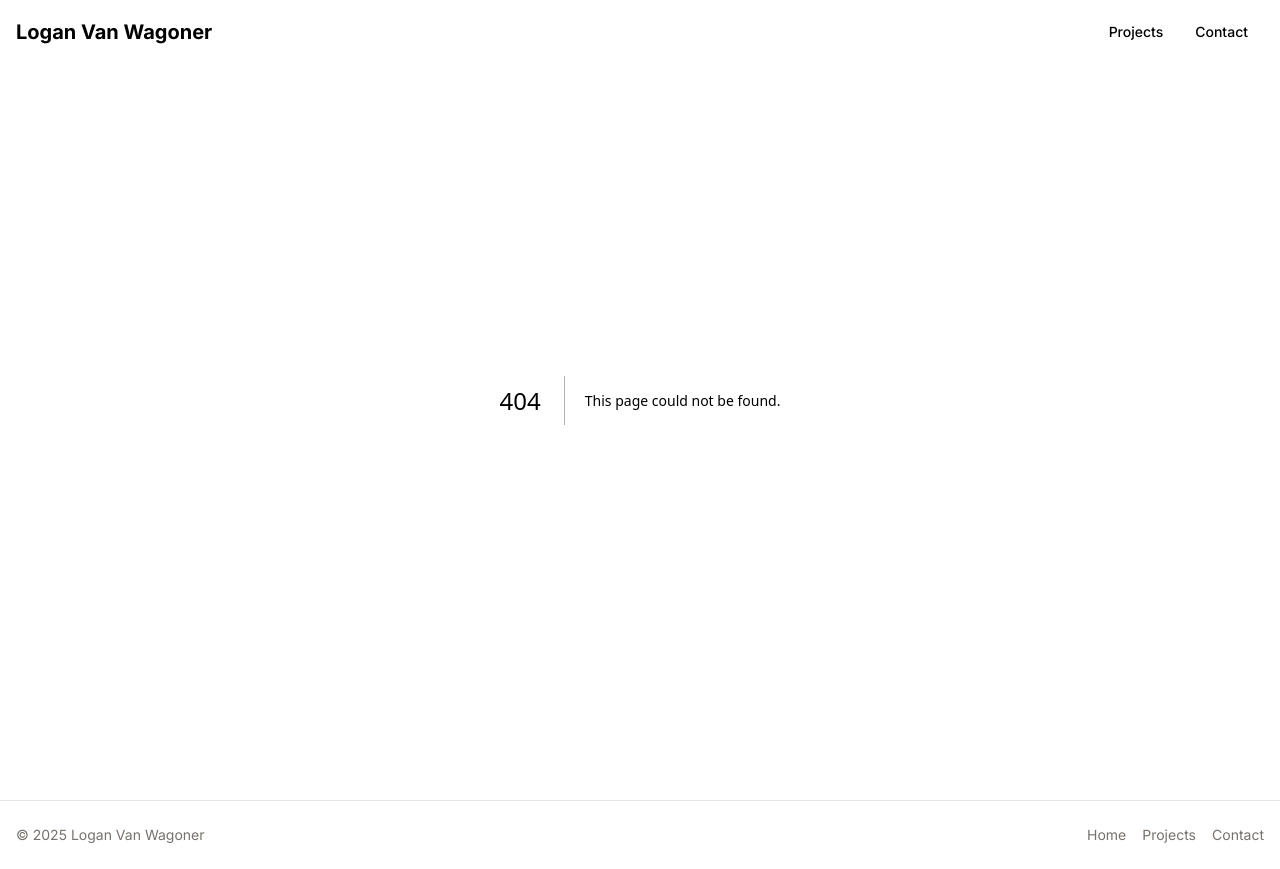
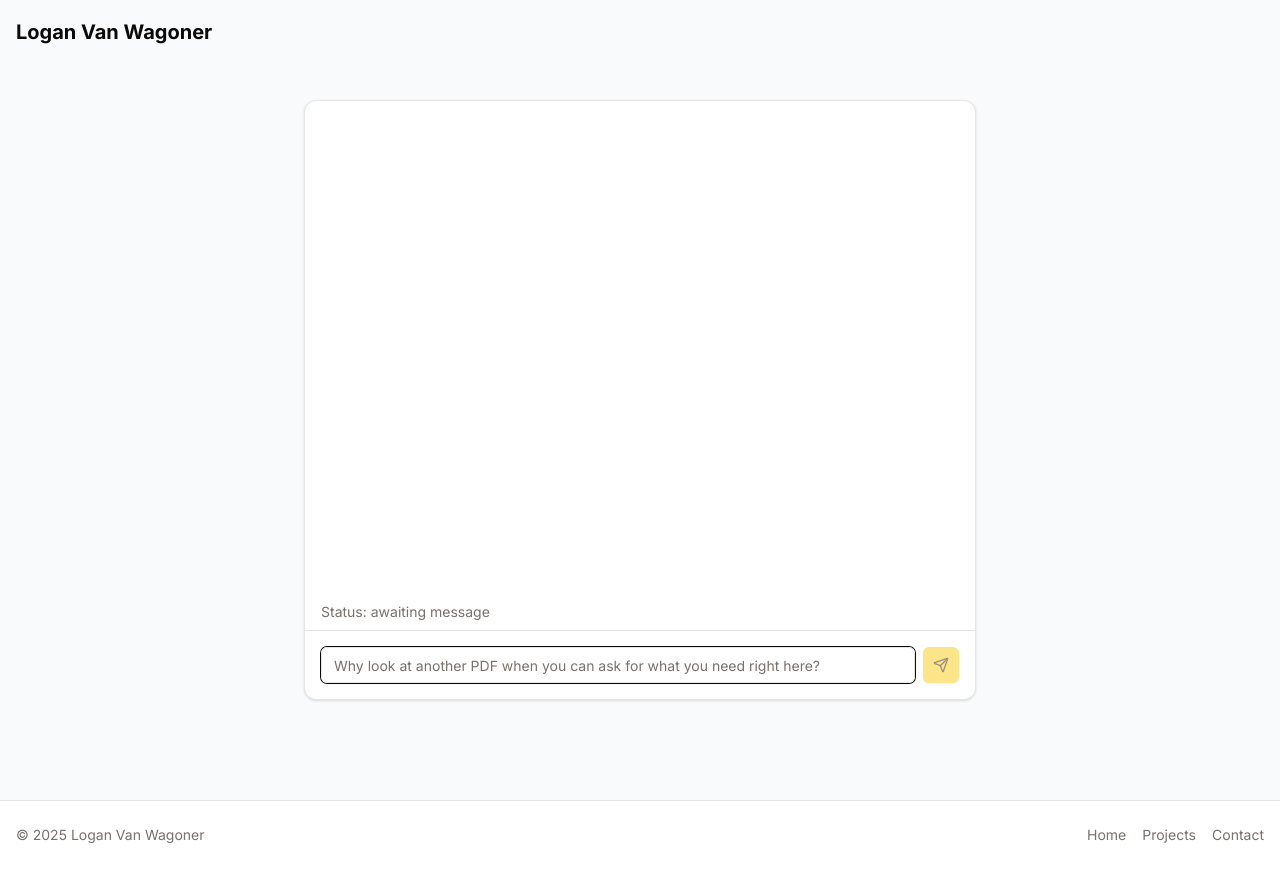
Before and after one commit to lgvw3/logan-vw, a Next.js app: page /resume in a window 1280 px wide. Before the commit this address had no page. Built offline with nearby package versions, Linux system fonts and the light colour scheme.

Commit message:
chat about me

```diff
--- /dev/null
+++ b/app/api/route.ts
@@ -0,0 +1,37 @@
+import { AssistantResponse } from 'ai';
+import OpenAI from 'openai';
+
+
+const openai = new OpenAI({
+    apiKey: process.env.OPEN_AI_KEY || '',
+});
+
+export async function POST(req: Request) {
+    const input: {
+        threadId: string | null;
+        message: string;
+    } = await req.json();
+
+    // Create a new thread if threadId is not provided
+    const threadId = input.threadId ?? (await openai.beta.threads.create({})).id;
+
+    // Add the user's message to the thread
+    const createdMessage = await openai.beta.threads.messages.create(threadId, {
+        role: 'user',
+        content: input.message,
+    });
+
+    // Use AssistantResponse to stream the response
+    return AssistantResponse(
+        { threadId, messageId: createdMessage.id },
+        async ({ forwardStream }) => {
+            const runStream = openai.beta.threads.runs.stream(threadId, {
+                assistant_id: process.env.ASSISTANT_ID ?? (() => {
+                throw new Error('ASSISTANT_ID is not set');
+                })(),
+            });
+
+            await forwardStream(runStream);
+        }
+    );
+}
--- /dev/null
+++ b/app/resume/page.tsx
@@ -0,0 +1,75 @@
+'use client'
+
+import { useAssistant } from 'ai/react'
+import { Send } from 'lucide-react'
+import { Button } from "@/components/ui/button"
+import { Input } from "@/components/ui/input"
+import { Card } from "@/components/ui/card"
+
+export default function Page() {
+    const { messages, input, handleInputChange, submitMessage, status } = useAssistant({
+        api: '/api'
+    })
+
+  const isLoading = status !== 'awaiting_message'
+
+  return (
+    <div className="min-h-screen flex items-center justify-center p-4 bg-slate-50">
+      <Card className="w-full max-w-2xl h-[600px] flex flex-col">
+        {/* Messages area */}
+        <div className="flex-1 overflow-y-auto p-4 space-y-4">
+          {messages.map(message => (
+            <div
+              key={message.id}
+              className={`flex ${message.role === 'user' ? 'justify-end' : 'justify-start'}`}
+            >
+              <div
+                className={`rounded-lg px-4 py-2 max-w-[80%] ${
+                  message.role === 'user'
+                    ? 'bg-primary text-primary-foreground'
+                    : 'bg-muted'
+                }`}
+              >
+                {message.content}
+              </div>
+            </div>
+          ))}
+          {isLoading && (
+            <div className="flex justify-start">
+              <div className="bg-muted rounded-lg px-4 py-2">
+                <div className="w-12 h-6 flex items-center justify-center space-x-1">
+                  <div className="w-1.5 h-1.5 bg-foreground/40 rounded-full animate-bounce [animation-delay:-0.3s]" />
+                  <div className="w-1.5 h-1.5 bg-foreground/40 rounded-full animate-bounce [animation-delay:-0.15s]" />
+                  <div className="w-1.5 h-1.5 bg-foreground/40 rounded-full animate-bounce" />
+                </div>
+              </div>
+            </div>
+          )}
+        </div>
+
+        {/* Status indicator */}
+        <div className="px-4 py-2 text-sm text-muted-foreground">
+          Status: {status.replace(/_/g, ' ')}
+        </div>
+
+        {/* Input area */}
+        <div className="p-4 border-t">
+          <form onSubmit={submitMessage} className="flex space-x-2">
+            <Input
+              value={input}
+              onChange={handleInputChange}
+              placeholder="Why look at another PDF when you can ask for what you need right here?"
+              className="flex-1"
+              disabled={isLoading}
+              autoFocus
+            />
+            <Button type="submit" size="icon" disabled={isLoading || !input.trim()}>
+              <Send className="h-4 w-4" />
+              <span className="sr-only">Send message</span>
+            </Button>
+          </form>
+        </div>
+      </Card>
+    </div>
+  )
+}
--- a/components/header.tsx
+++ b/components/header.tsx
@@ -28,15 +28,14 @@ export default function Header() {
             <div className="container mx-auto px-4">
                 <div className="flex h-16 items-center justify-between">
                     <Link
-                        href={pathname.startsWith('/projects') ? '/' : "#top"}
+                        href={pathname == '/' ? '#top' : '/'}
                         className="text-lg md:text-xl font-bold hover:text-primary"
                     >
                         Logan <span className="text-nowrap">Van Wagoner</span>
                     </Link>
                     <Separator orientation="vertical" className="ml-2 md:hidden" />
                     {
-                        pathname.startsWith('/projects') ? null
-                        :
+                        pathname == '/' ?
                         <nav className="flex">
                             <Button variant="ghost" asChild>
                                 <Link
@@ -49,6 +48,7 @@ export default function Header() {
                                 >Contact</Link>
                             </Button>
                         </nav>
+                        : null
                     }
                 </div>
             </div>
--- a/components/hero-section.tsx
+++ b/components/hero-section.tsx
@@ -36,9 +36,9 @@ export default function HeroSection() {
                 </p>
                 <div className="flex gap-4 justify-center">
                     <Button size="lg" asChild>
-                        <a href="/resume.pdf" target="_blank" rel="noopener noreferrer">
+                        <Link href="/resume">
                             View Resume
-                        </a>
+                        </Link>
                     </Button>
                     <Button size="lg" variant="outline" asChild>
                         <Link href="#projects">
--- a/package.json
+++ b/package.json
@@ -9,16 +9,19 @@
     "lint": "next lint"
   },
   "dependencies": {
+    "@ai-sdk/openai": "^1.0.13",
     "@radix-ui/react-label": "^2.1.1",
     "@radix-ui/react-separator": "^1.1.1",
     "@radix-ui/react-slot": "^1.1.1",
     "@radix-ui/react-tooltip": "^1.1.6",
+    "ai": "^3.2.16",
     "class-variance-authority": "^0.7.1",
     "clsx": "^2.1.1",
     "lucide-react": "^0.469.0",
     "next": "15.1.3",
     "next-themes": "^0.4.4",
     "nodemailer": "^6.9.16",
+    "openai": "^4.77.3",
     "react": "^19.0.0",
     "react-dom": "^19.0.0",
     "sonner": "^1.7.1",
```
Also changed, not shown: 1 other file (tests, documents, lock files or other folders).
